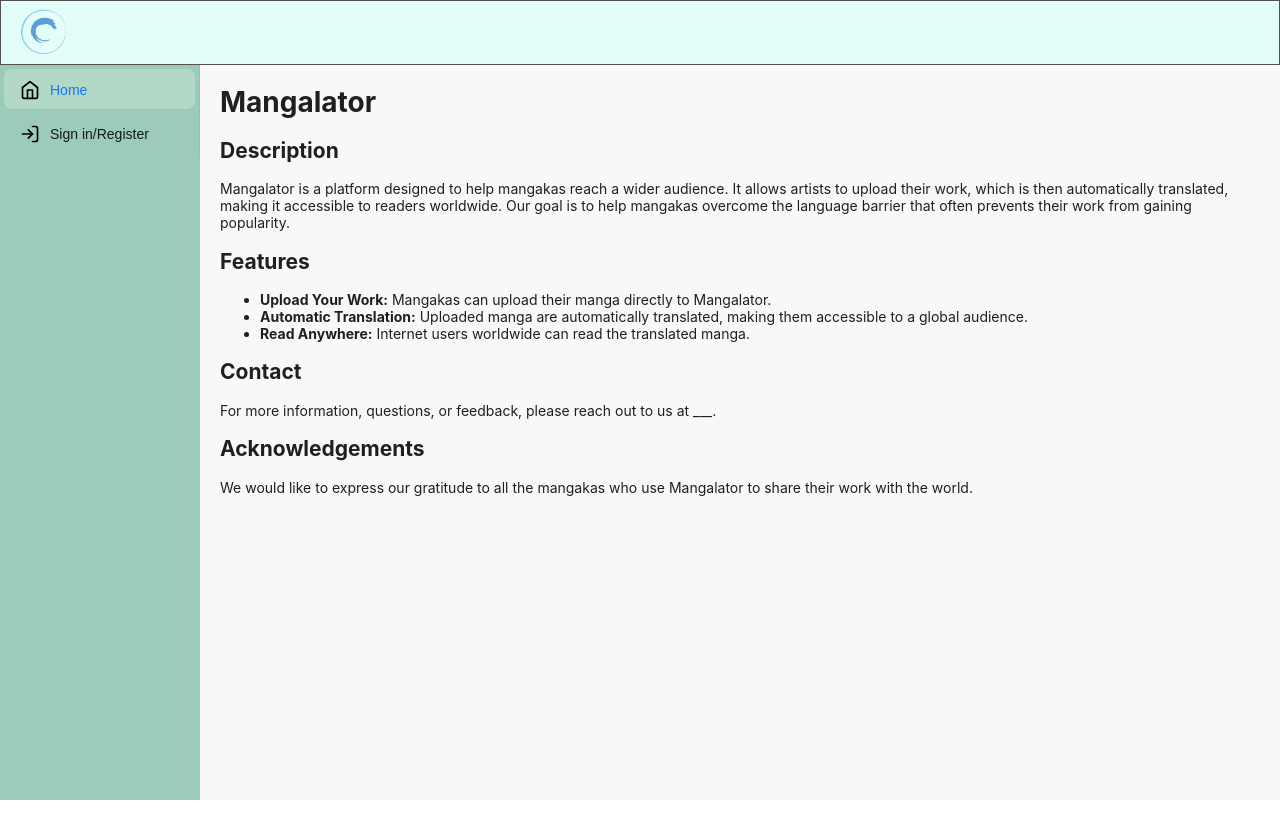
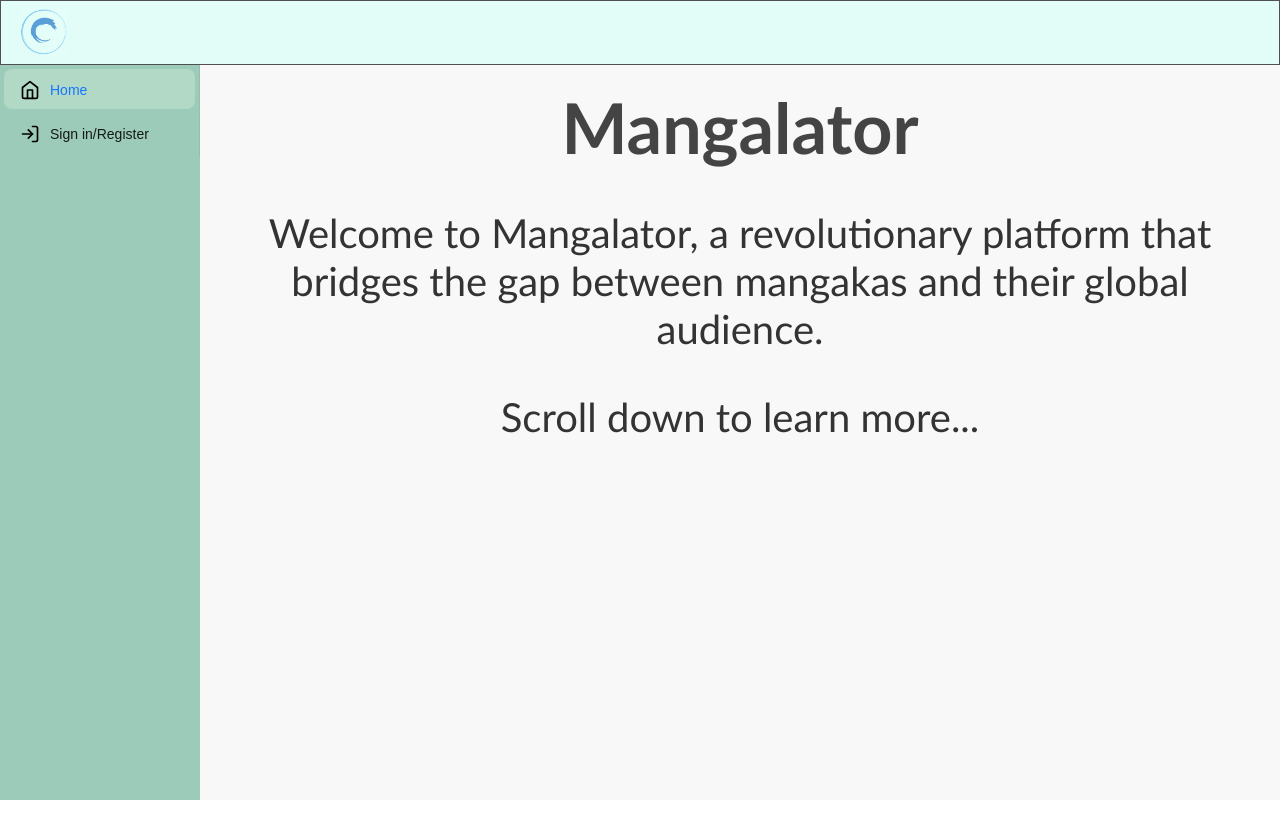
Before and after one commit to Wanderoooo/mangalator, a React (Create React App) app in the folder frontend/: page / in a window 1280 px wide. Shown: the top 838 px of the page. Before the commit the page ends 800 px from the top, so only its background shows below. Built offline with nearby package versions, Linux system fonts and the light colour scheme.

Commit message:
update home

```diff
--- a/frontend/src/HomeScreen/HomeScreen.css
+++ b/frontend/src/HomeScreen/HomeScreen.css
@@ -0,0 +1,90 @@
+.home {
+    font-family: Arial, sans-serif;
+    color: #333;
+    padding: 20px;
+    scroll-snap-type: y mandatory;
+    overflow-y: scroll;
+    height: 100vh;
+}
+
+.description {
+    text-align: right;
+    font-size: 18px !important;
+    font-family:'Trebuchet MS', 'Lucida Sans Unicode', 'Lucida Grande', 'Lucida Sans', Arial, sans-serif
+}
+
+.features {
+    font-size: 18px;
+    font-family:'Trebuchet MS', 'Lucida Sans Unicode', 'Lucida Grande', 'Lucida Sans', Arial, sans-serif
+}
+
+.tech-stack {
+    font-size: 18px;
+    font-family:'Trebuchet MS', 'Lucida Sans Unicode', 'Lucida Grande', 'Lucida Sans', Arial, sans-serif
+}
+
+.snap {
+    scroll-snap-align: start;
+    height: 100vh;
+}
+
+.sep {
+    margin-bottom: 140px;
+}
+
+.intro {
+    text-align: center;
+    font-size: 40px;
+    font-family:'Trebuchet MS', 'Lucida Sans Unicode', 'Lucida Grande', 'Lucida Sans', Arial, sans-serif
+}
+
+.title {
+    color: #444;
+    font-size: 2em;
+    margin-bottom: 20px;
+    text-align: center;
+    font-size: 70px;
+    font-family:'Trebuchet MS', 'Lucida Sans Unicode', 'Lucida Grande', 'Lucida Sans', Arial, sans-serif
+}
+
+.contact {
+    text-align: right;
+    font-size: 18px !important;
+    font-family:'Trebuchet MS', 'Lucida Sans Unicode', 'Lucida Grande', 'Lucida Sans', Arial, sans-serif
+}
+
+.acknowledgements {
+    font-size: 18px !important;
+    font-family:'Trebuchet MS', 'Lucida Sans Unicode', 'Lucida Grande', 'Lucida Sans', Arial, sans-serif
+}
+
+.subtitle {
+    color: #666;
+    font-size: 60px !important;
+    margin-top: 20px;
+    font-family:'Trebuchet MS', 'Lucida Sans Unicode', 'Lucida Grande', 'Lucida Sans', Arial, sans-serif
+}
+
+.description, .contact, .acknowledgements {
+    font-size: 1em;
+    line-height: 1.5em;
+    margin-bottom: 20px;
+}
+
+.features {
+    list-style-type: none;
+    padding-left: 0;
+}
+
+.features li {
+    margin-bottom: 10px;
+}
+
+.flex-container {
+    display: flex;
+    justify-content: space-between;
+}
+
+.flex-item {
+    width: 45%; /* or whatever width you want */
+}
--- a/frontend/src/HomeScreen/HomeScreen.js
+++ b/frontend/src/HomeScreen/HomeScreen.js
@@ -1,30 +1,49 @@
+import React from 'react';
 import Login from "../LoginScreen/Login";
 import RegisterPage from "../LoginScreen/Register";
+import './HomeScreen.css'; // Importing a CSS file
 
 function HomeScreen() {
     return (
-        <div>
-            <h1>Mangalator</h1>
-            <h2>Description</h2>
-            Mangalator is a platform designed to help mangakas reach a wider audience. It allows artists to upload their work, which is then automatically translated, making it accessible to readers worldwide. Our goal is to help mangakas overcome the language barrier that often prevents their work from gaining popularity.
-
-            <h2>Features</h2>
-            <ul>
-
-            <li><strong>Upload Your Work:</strong> Mangakas can upload their manga directly to Mangalator.  </li>
-
-            <li><strong>Automatic Translation:</strong> Uploaded manga are automatically translated, making them accessible to a global audience. </li>
-
-            <li><strong>Read Anywhere:</strong> Internet users worldwide can read the translated manga.</li>
-
+        <div className="home">
+            <section className='snap'>
+            <h1 className="title">Mangalator</h1>
+            <p className="intro">Welcome to Mangalator, a revolutionary platform that bridges the gap between mangakas and their global audience.</p>
+            <p className='intro'> Scroll down to learn more... </p>
+            </section>
+            <section className='snap'>
+            <h2 className="description subtitle">Description</h2>
+            <p className="description">Mangalator is a unique platform designed to empower mangakas by helping them reach a wider audience. By allowing artists to upload their work, which is then automatically translated using our advanced DeepL translation system, we make their creations accessible to readers worldwide. Our primary goal is to help mangakas overcome the language barrier that often hinders their work from gaining the popularity it deserves. With Mangalator, we're bringing down these barriers one manga at a time.</p>
+            <div className='sep' />
+            <h2 className="subtitle">Features</h2>
+            <ul className="features">
+                <li><strong>Upload Your Work:</strong> Mangakas can upload their manga directly to Mangalator, providing them with a simple and efficient way to share their work with the world.</li>
+                <li><strong>Automatic Translation:</strong> Uploaded manga are automatically translated into multiple languages, making them accessible to a global audience. This is made possible by our integration with the powerful DeepL translation system.</li>
+                <li><strong>Read Anywhere:</strong> Internet users worldwide can read the translated manga on any device, at any time. This makes it easier for readers to enjoy their favorite manga, no matter where they are.</li>
+                <li><strong>Reliable Security:</strong> We understand the importance of security. That's why we've implemented a robust authentication system to ensure that your translated works are kept safe and secure.</li>
             </ul>
-
-            <h2>Contact</h2>
-
-            For more information, questions, or feedback, please reach out to us at ___.
-
-            <h2>Acknowledgements</h2>
-            We would like to express our gratitude to all the mangakas who use Mangalator to share their work with the world.
+            </section>
+            <section className='snap'>
+            <h2 className='subtitle'>Our Tech Stack</h2>
+            <p className="tech-stack">Mangalator was built using a modern tech stack to ensure optimal performance and user experience. We used React.js for the frontend to create a dynamic and responsive user interface. The backend was developed using FastAPI, a high-performance framework for building APIs. We chose MongoDB for our database due to its flexibility and scalability. And lastly, we integrated DeepL for the translation functionality, which is at the heart of Mangalator.</p>
+            <div className="flex-container">
+                <div className="flex-item">
+                    <h2 className='subtitle'>Setup</h2>
+                    <pre><code>python -m venv .venv<br />
+                    ./.venv/Scripts/Activate<br />
+                    pip install -r requirements.txt<br />
+                    cd manga-image-translator<br />
+                    pip install -r requirements.txt<br />
+                    </code></pre>
+                </div>
+                <div className="flex-item">
+                    <h2 className="subtitle contact">Contact</h2>
+                    <p className="contact">For more information, questions, or feedback, please reach out to us at ___. We value your input and look forward to hearing from you.</p>
+                </div>
+            </div>
+            <h2 className="subtitle">Acknowledgements</h2>
+            <p className="acknowledgements">We would like to express our deepest gratitude to all the mangakas who use Mangalator to share their work with the world. Your creativity and passion inspire us every day.</p>
+            </section>
         </div>
     );
 }
```
